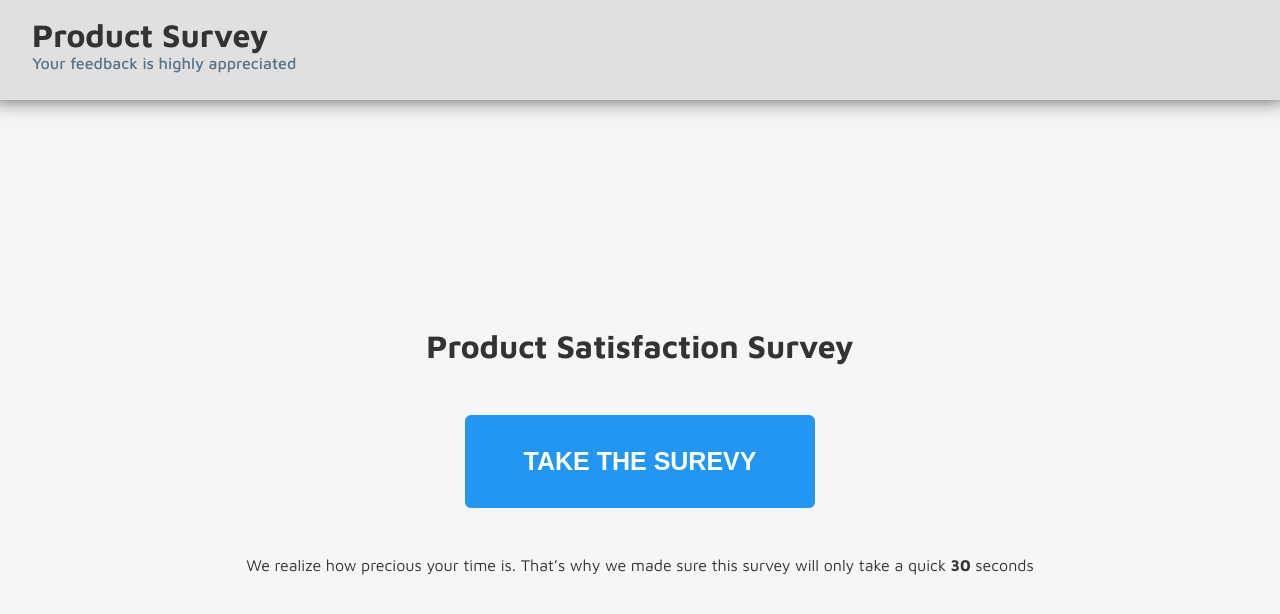
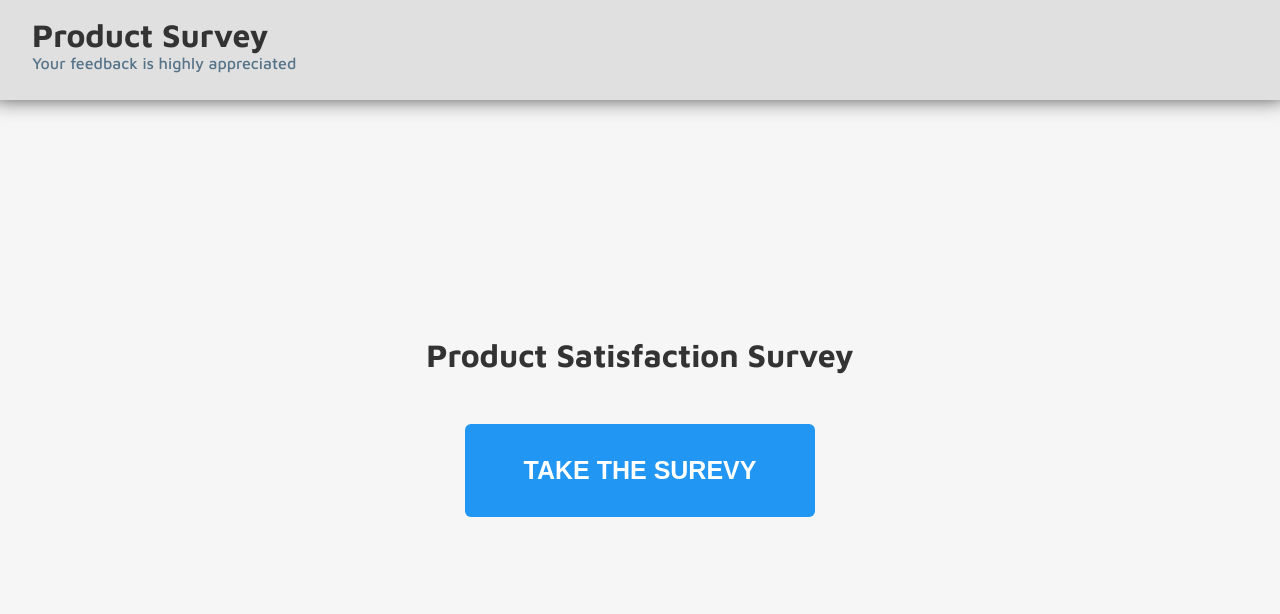
Before and after one commit to AhmedYehiaa/dunamic-online-survey, a React (Create React App) app: page /survey in a window 1280 px wide. Shown: the top 614 px of the page. Built offline with nearby package versions, Linux system fonts and the light colour scheme.

Commit message:
Remove description from landing page

```diff
--- a/src/containers/LandingPage/index.js
+++ b/src/containers/LandingPage/index.js
@@ -4,7 +4,7 @@ import Button, { TYPES, SIZES } from '../../components/Button';
 
 const LandingPage = (props) => {
   const handleTakeSurevey = () => {
-    props.history.push('/surveyForm');
+    props.history.push('/surveyForm/1');
   };
 
   return (
@@ -18,12 +18,6 @@ const LandingPage = (props) => {
         buttonSize={SIZES.LARGE}
         onClick={() => handleTakeSurevey()}
       />
-      <p className="landing-page-message">
-          We realize how precious your time is.
-          That’s why we made sure this survey will only take a quick
-        <span> 30 </span>
-          seconds
-      </p>
     </div>
   );
 };
```
